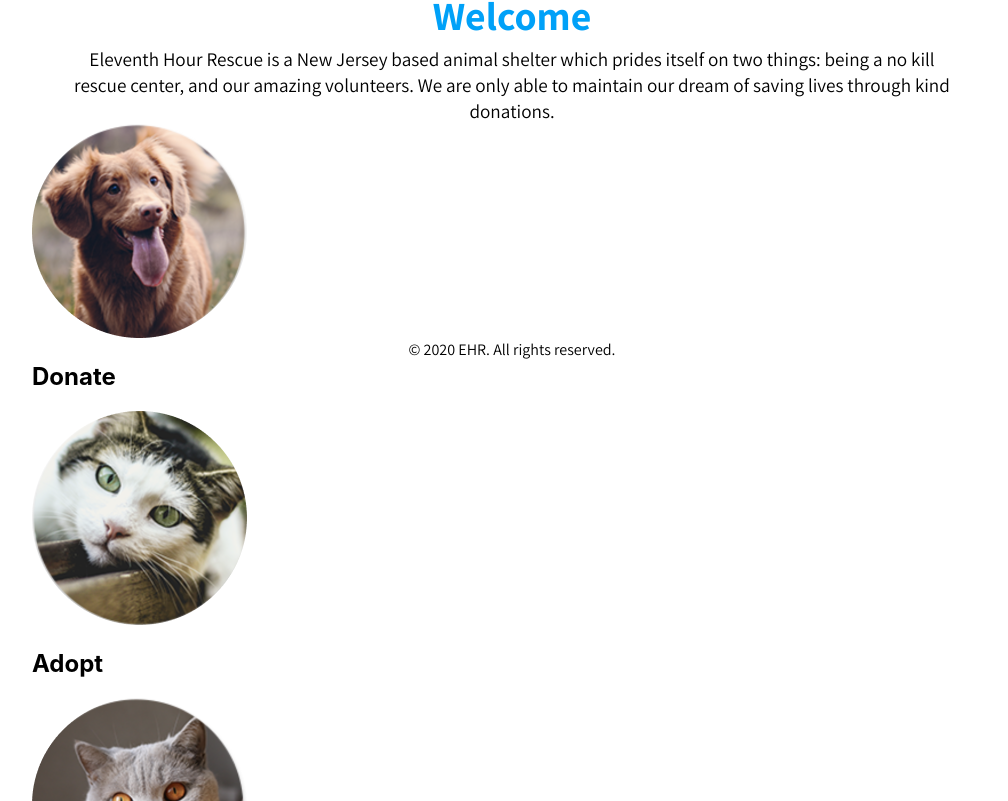
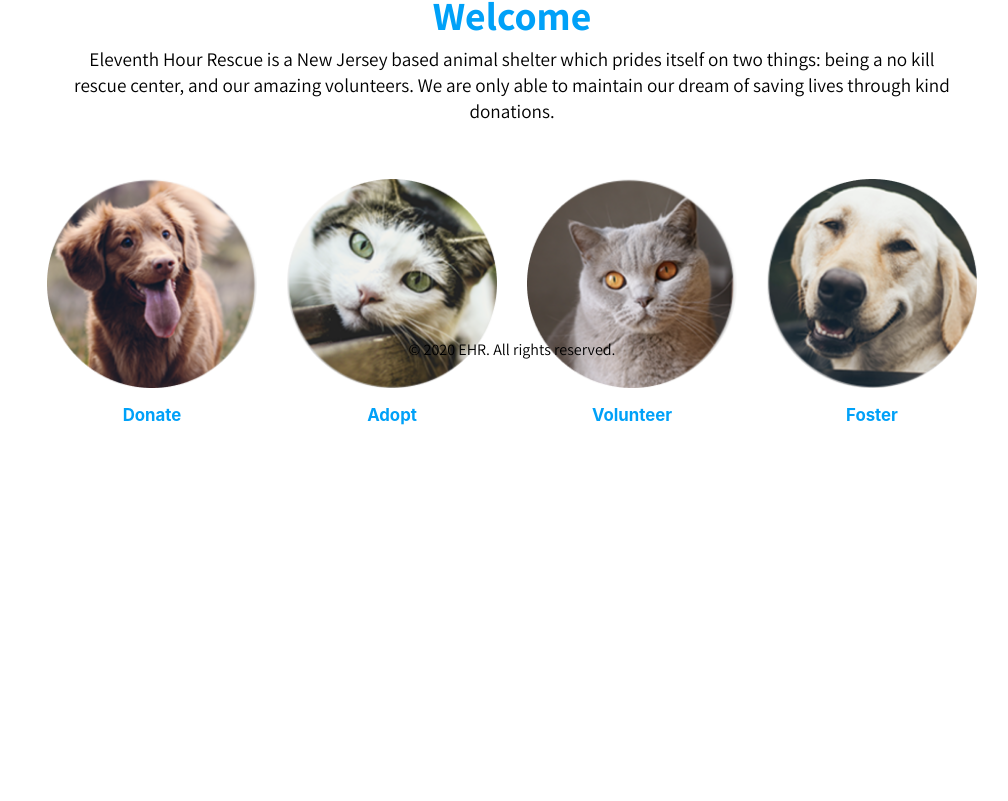
Before and after one commit to Henry-Cook/Eleventh-Hour-Rescue-Redesign, a React (Create React App) app in the folder client/: page / in a window 1280 px wide. Shown: the part 599-1400 px from the top of the page, without its empty margins (128-1136 px from the left). After the commit the page ends 1053 px from the top, so only its background shows below. Built offline with nearby package versions, Linux system fonts and the light colour scheme.

Commit message:
ActionCard spacing and styling

```diff
--- a/client/src/components/action-card/ActionCard.jsx
+++ b/client/src/components/action-card/ActionCard.jsx
@@ -1,8 +1,10 @@
 import React from "react";
+
+import './action-card.css'
 
 export default function InfoCard(props) {
   return (
-    <div className="action-card">
+    <div className="action-card" id={`${props.id}`}>
       <img src={props.image} />
       <h2>{props.action}</h2>
     </div>
--- a/client/src/components/action-card/action-card.css
+++ b/client/src/components/action-card/action-card.css
@@ -0,0 +1,28 @@
+
+.action-card {
+
+  padding: 15px;
+}
+
+.action-card img {
+  width: 100%;
+  max-width: 214px;
+  min-width: 114px;
+}
+
+.action-card #0 {
+grid-column-start: 1;
+grid-column-end: 2;
+}
+.action-card #1 {
+  grid-column-start: 2;
+  grid-column-end: 3;
+}
+.action-card #2 {
+  grid-column-start: 3;
+  grid-column-end: 4;
+}
+.action-card #3 {
+  grid-column-start: 4;
+  grid-column-end: 5;
+}
--- a/client/src/screens/home/Home.jsx
+++ b/client/src/screens/home/Home.jsx
@@ -9,8 +9,8 @@ import { homeCards } from "../../utils/cards.js";
 export default function Home() {
   return (
     <Layout>
+      <div className="home">
 
-      <div className="home">
         <img src={homedogs} alt="dogs" id="homedogs" />
         <div className="welcome-message">
           <h1>Welcome</h1>
@@ -23,13 +23,12 @@ export default function Home() {
         </div>
 
         <div className="cards-container">
-          {homeCards.map((card) => {
-            return <ActionCard action={card.action} image={card.image} />;
+          {homeCards.map((card, i) => {
+            return <ActionCard id={i} action={card.action} image={card.image} />;
           })}
         </div>
 
       </div>
-
     </Layout>
   );
 }
--- a/client/src/screens/home/home.css
+++ b/client/src/screens/home/home.css
@@ -52,7 +52,17 @@
   font-size: 1.2em;
 }
 
-.circles-container {
+.cards-container {
+  margin: 40px 0;
   grid-row-start: 3;
+  grid-column-start: 1;
+  grid-column-end: -1;
+  display: flex;
   justify-content: center;
+  text-align: center;
+  color: #00a1f8;
+  font-weight: bold;
+  font-size: .7em;
+  box-sizing: border-box;
+
 }
```
